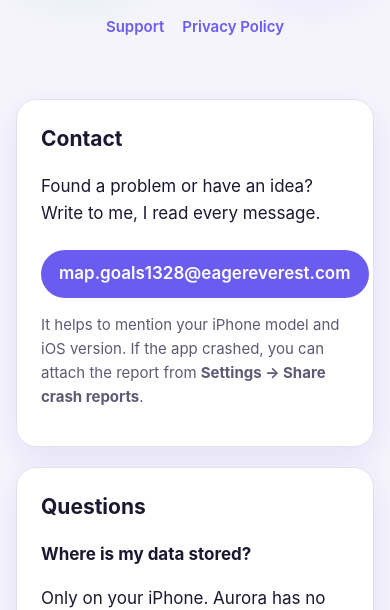
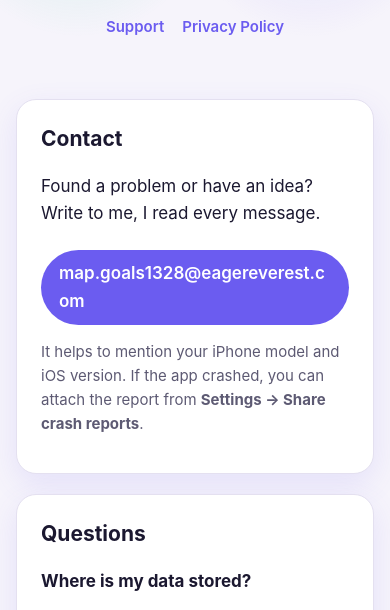
Before and after one commit to ktvnzs988f-del/aurora-app, a plain HTML site: page index.html in a window 390 px wide. Shown: the part 183-793 px from the top of the page. Drawn offline with Linux system fonts and the light colour scheme.

Commit message:
Wrap the email button on small screens
Co-Authored-By: Claude Opus 5.5 <noreply@anthropic.com>

```diff
--- a/style.css
+++ b/style.css
@@ -59,6 +59,8 @@ a:hover { text-decoration: underline; }
   background: var(--accent);
   color: #fff;
   font-weight: 600;
+  max-width: 100%;
+  overflow-wrap: anywhere;
 }
 .mail:hover { text-decoration: none; opacity: 0.9; }
 ul { padding-left: 20px; }
```
